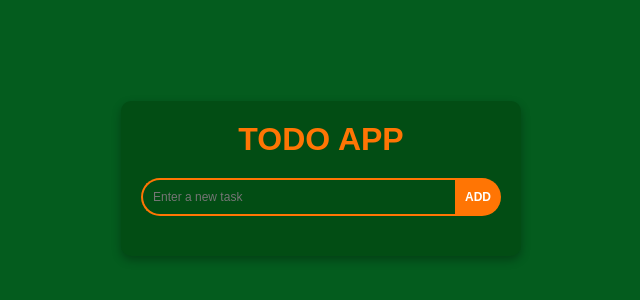
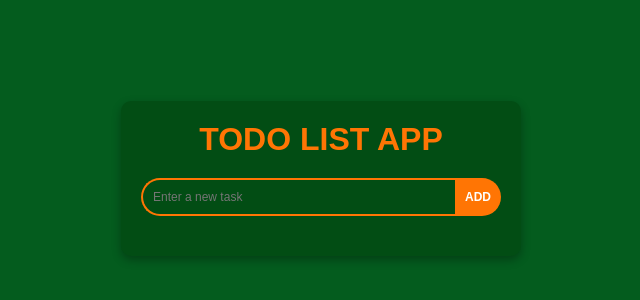
Before and after one commit to engcii/Todo-App, a plain HTML site: page index.html in a window 1280 px wide. Shown: the part 222-522 px from the top of the page, without its empty margins (319-959 px from the left). Drawn offline with Linux system fonts and the light colour scheme.

Commit message:
changed text

```diff
--- a/index.html
+++ b/index.html
@@ -8,7 +8,7 @@
 </head>
 <body>
     <div class="todo-cointainer">
-        <h1 class="title">TODO APP</h1>
+        <h1 class="title">TODO LIST APP</h1>
         <div class="input-cointainer">
             <input type="text" id="task-input" class="task-input" placeholder="Enter a new task">
             <button class="add-button" onclick="addTask()">ADD</button>
```
